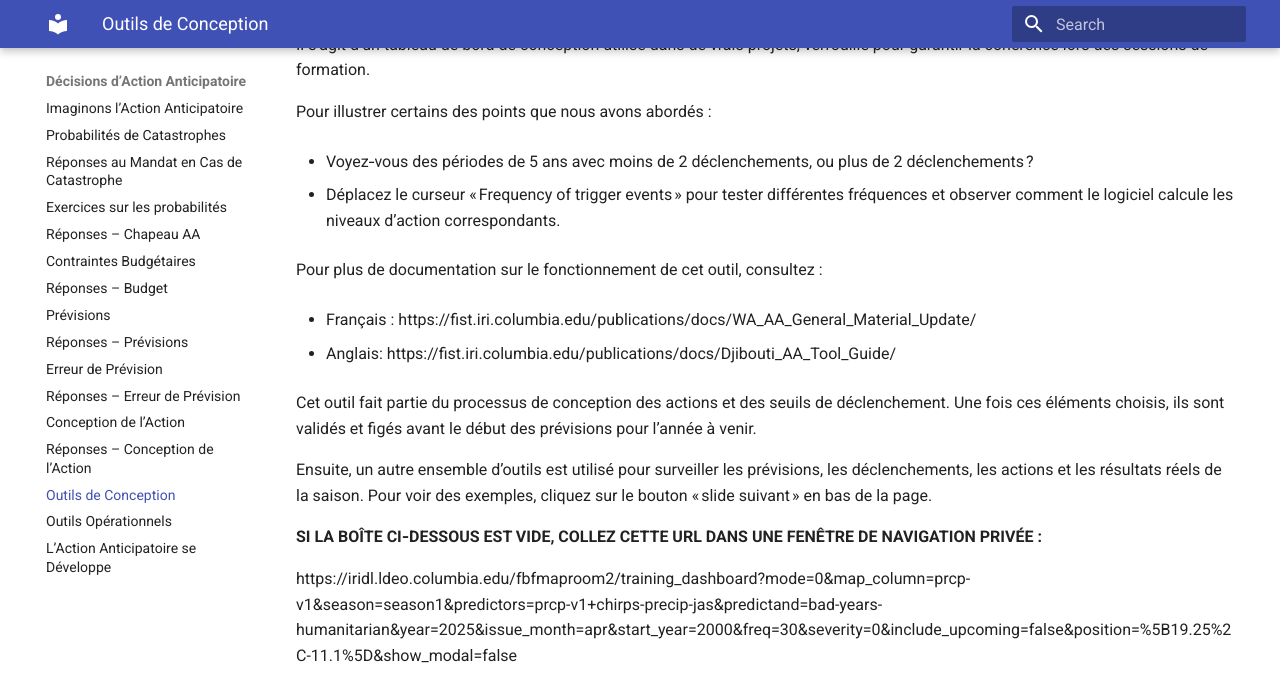
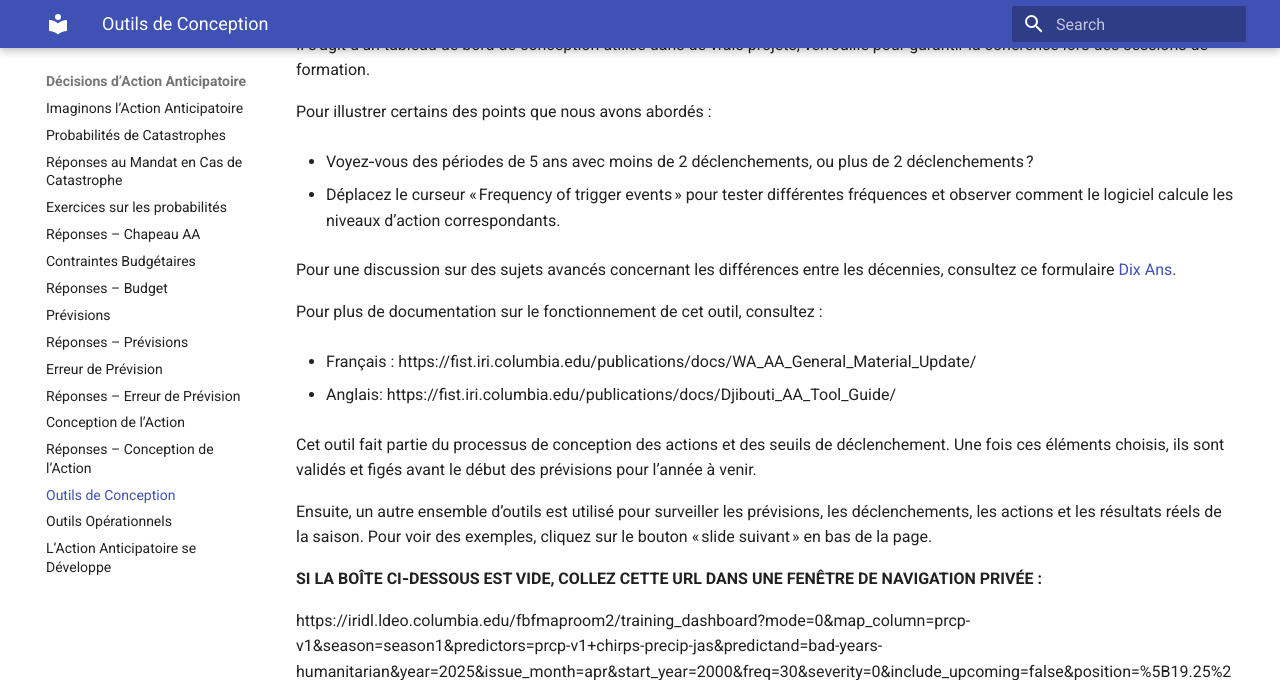
Before and after one commit to ccsfist/aadecisionoverviewFR, an MkDocs documentation site: the page built from docs/designtools.md, in a window 1280 px wide and 900 px high, scrolled down 359 px, cut to the strip 0-680 px from the top of the window. Built offline with MkDocs 1.6.1 and Material for MkDocs 9.7.7, drawn with Linux system fonts in a browser that asks for light colours.

Commit message:
update website content

```diff
--- a/docs/designtools.md
+++ b/docs/designtools.md
@@ -12,6 +12,8 @@ Pour illustrer certains des points que nous avons abordés :
 - Voyez‑vous des périodes de 5 ans avec moins de 2 déclenchements, ou plus de 2 déclenchements ?
 
 - Déplacez le curseur « Frequency of trigger events » pour tester différentes fréquences et observer 			comment le logiciel calcule les niveaux d’action correspondants.
+
+Pour une discussion sur des sujets avancés concernant les différences entre les décennies, consultez ce formulaire [Dix Ans](https://ee.kobotoolbox.org/x/NIPatgOp).
 
 Pour plus de documentation sur le fonctionnement de cet outil, consultez :
 
```
Also changed, not shown: 1 other file.
